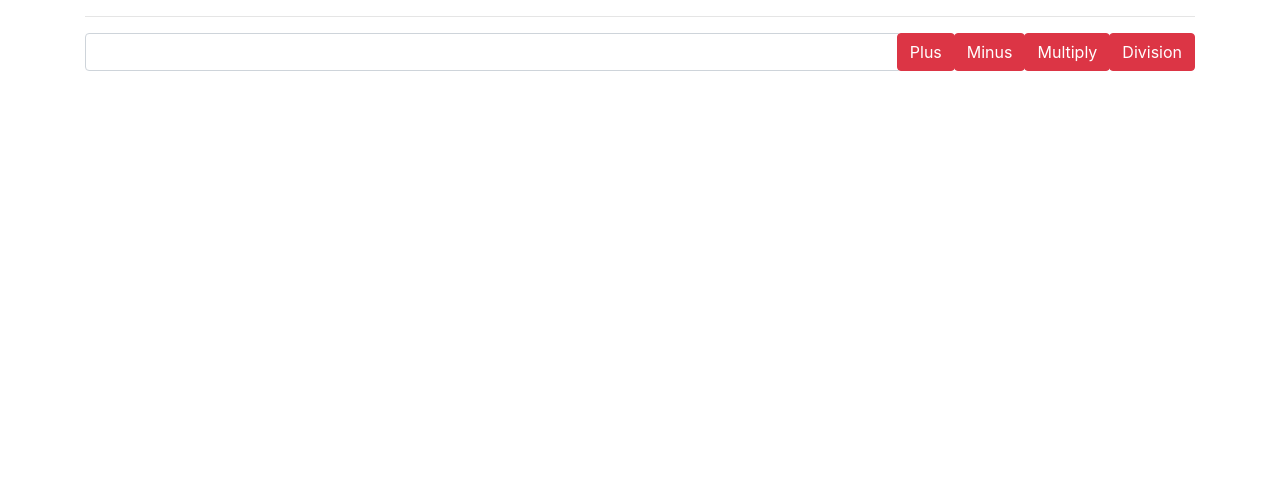
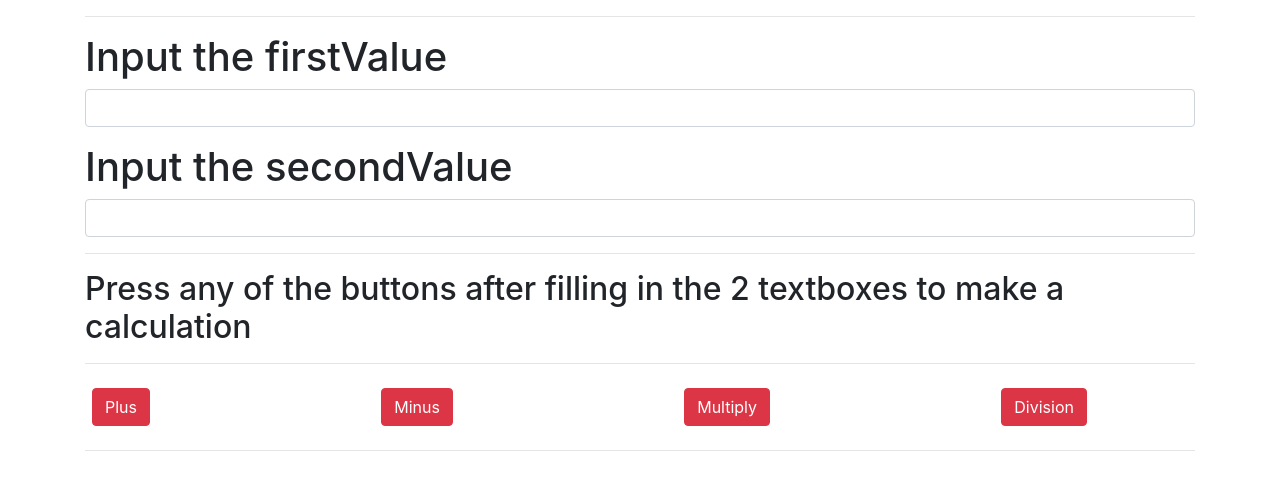
Before and after one commit to bvnderb/self_exercises, a plain HTML site: page Calculator/index.html in a window 1280 px wide. Drawn offline with nearby package versions, Linux system fonts and the light colour scheme.

Commit message:
added css for btn / d-flex styling | created buttons in html and added more text+hr for clarity.

```diff
--- a/Calculator/index.html
+++ b/Calculator/index.html
@@ -23,12 +23,20 @@
             <h1></h1>
             <hr>
         </div>
+        <h1>Input the firstValue</h1>
         <div class="dateresult">
             <div class="input-group mb-3">
-                <input id="myvalue" type="text" class="form-control">
-                <div class="input-group-append">
 
-
+                <input id="firstValue" type="text" class="form-control">
+            </div>
+            <div>
+                <h1>Input the secondValue</h1>
+                <input id="secondValue" type="text" class="form-control">
+            </div>
+            <hr>
+            <h2>Press any of the buttons after filling in the 2 textboxes to make a calculation</h2>
+            <hr>
+            <div class="col d-flex justify-content-between p-2">
                 <div class="input-group-append">
                     <button id="plus" class="btn btn-danger">Plus</button>
                 </div>
@@ -41,9 +49,9 @@
                 <div class="input-group-append">
                     <button id="division" class="btn btn-danger">Division</button>
                 </div>
+            </div>
+            <hr>
 
-                </div>
-            </div>
         </div>
 
     </div>
--- a/Calculator/style.css
+++ b/Calculator/style.css
@@ -0,0 +1,8 @@
+.btn {
+    margin-right: 100px;
+    align-items: center;
+}
+
+.d-flex {
+    justify-content: flex-start; /* Align items at the start */
+}
```
Lines whose indentation alone changed are shown as unchanged.
